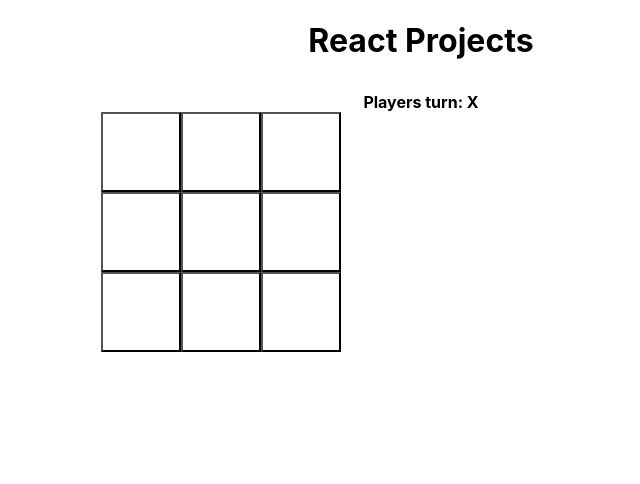
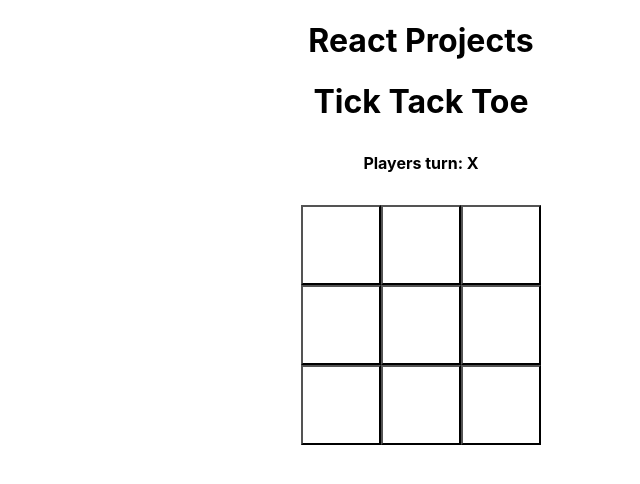
Before and after one commit to ngearing/react-projects, a React (Create React App) app: page / in a window 1280 px wide. Shown: the top 484 px of the page, without its empty margins (219-859 px from the left). Built offline with nearby package versions, Linux system fonts and the light colour scheme.

Commit message:
Fix - board alignment

```diff
--- a/src/pages/1-style.css
+++ b/src/pages/1-style.css
@@ -1,11 +1,18 @@
 .board {
     margin: 2rem auto;
-    max-width: 640px;
+    display: flex;
+    flex-flow: column;
+    align-items: center;
 }
 
 .status {
     text-align: center;
     font-weight: bold;
+    margin: 0 0 2rem;
+}
+
+.status button {
+    margin-inline: 1rem;
 }
 
 .board-row {}
--- a/src/pages/1-ticktacktoe.jsx
+++ b/src/pages/1-ticktacktoe.jsx
@@ -4,6 +4,15 @@ import "./1-style.css";
 // https://react.dev/learn/tutorial-tic-tac-toe
 
 export default function TickTack() {
+	return (
+		<div className="game">
+			<h1>Tick Tack Toe</h1>
+			<Board />
+		</div>
+	);
+}
+
+function Board() {
 	// setup state for each square
 	const [squares, setSquares] = useState(Array(9).fill(null));
 	// set players turn
@@ -34,8 +43,10 @@ export default function TickTack() {
 
 	return (
 		<div className="board">
-			<div className="status">{status}</div>
-			{winner && <button onClick={resetBoard}>Reset</button>}
+			<div className="status">
+				{status}
+				{winner && <button onClick={resetBoard}>Reset</button>}
+			</div>
 			<div className="board-row">
 				<Square
 					value={squares[0]}
```
